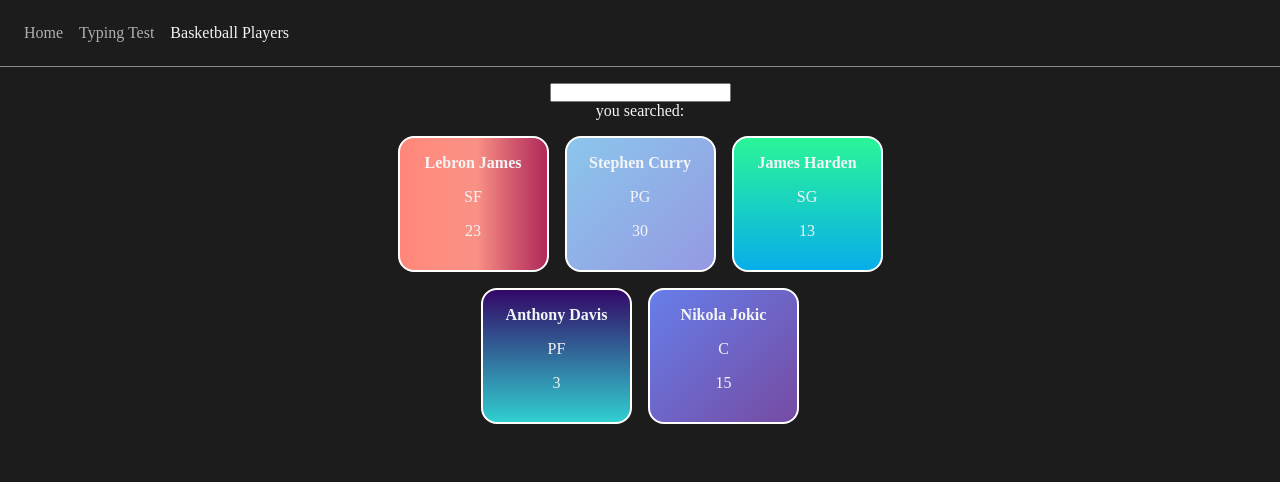
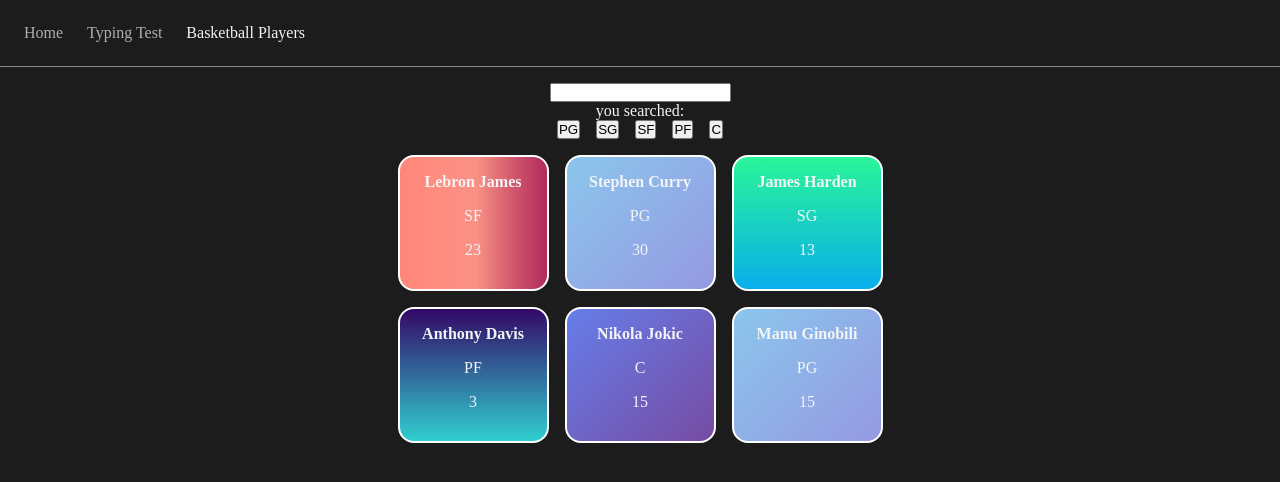
Before and after one commit to shulepov1/react, a React (Vite) app: page /players in a window 1280 px wide. Shown: the top 482 px of the page. Built offline with nearby package versions, Linux system fonts and the light colour scheme.

Commit message:
lab5 no styling

```diff
--- a/src/components/navbar/navbar.module.css
+++ b/src/components/navbar/navbar.module.css
@@ -6,7 +6,7 @@ nav {
 ul {
     list-style-type: none;
     display: flex;
-    gap: 1rem;
+    gap: 1.5rem;
 }
 
 .navlink {
--- a/src/components/players/PlayerCards.tsx
+++ b/src/components/players/PlayerCards.tsx
@@ -12,7 +12,7 @@ const Cards = styled.div`
     max-width: 600px;
 `;
 
-export default function PlayerCards({ playersData, query }) {
+export default function PlayerCards({ playersData, query, chosenPosition }) {
     useEffect(() => {
         setPlayers(playersData);
     }, []);
@@ -23,6 +23,14 @@ export default function PlayerCards({ playersData, query }) {
         <Cards>
             {players
                 .filter((player) => {
+                    const res =
+                        player.name
+                            .toLowerCase()
+                            .includes(query.toLowerCase()) ||
+                        player.number.toString().includes(query);
+                    if (chosenPosition) {
+                        return res && player.position == chosenPosition;
+                    }
                     return (
                         player.name
                             .toLowerCase()
--- /dev/null
+++ b/src/components/players/PlayerOptionPosition.tsx
@@ -0,0 +1,27 @@
+import styled from "styled-components";
+
+const PositionContainer = styled.button`
+    color: ${(props) =>
+        props.position === props.chosenPosition ? "red" : "black"};
+`;
+
+type PlayerOptionPosition = {
+    position: string;
+    onClick: (value: string) => void;
+};
+
+export default function PlayerOptionPosition({
+    position,
+    chosenPosition,
+    onClick,
+}: PlayerOptionPosition) {
+    return (
+        <PositionContainer
+            position={position}
+            chosenPosition={chosenPosition}
+            onClick={onClick}
+        >
+            {position}
+        </PositionContainer>
+    );
+}
--- /dev/null
+++ b/src/components/players/PlayerOptionPositions.tsx
@@ -0,0 +1,48 @@
+import styled from "styled-components";
+import PlayerOptionPosition from "./PlayerOptionPosition";
+
+type Props = {
+    onClick: (value: string) => void;
+    chosenPosition: string;
+    position: string;
+};
+
+const Positions = styled.div`
+    display: flex;
+    gap: 1rem;
+`;
+
+export default function PlayerOptionPositions({
+    onClick,
+    chosenPosition,
+}: Props) {
+    return (
+        <Positions>
+            <PlayerOptionPosition
+                position={"PG"}
+                onClick={onClick}
+                chosenPosition={chosenPosition}
+            ></PlayerOptionPosition>
+            <PlayerOptionPosition
+                position={"SG"}
+                onClick={onClick}
+                chosenPosition={chosenPosition}
+            ></PlayerOptionPosition>
+            <PlayerOptionPosition
+                position={"SF"}
+                onClick={onClick}
+                chosenPosition={chosenPosition}
+            ></PlayerOptionPosition>
+            <PlayerOptionPosition
+                position={"PF"}
+                onClick={onClick}
+                chosenPosition={chosenPosition}
+            ></PlayerOptionPosition>
+            <PlayerOptionPosition
+                position={"C"}
+                onClick={onClick}
+                chosenPosition={chosenPosition}
+            ></PlayerOptionPosition>
+        </Positions>
+    );
+}
--- a/src/pages/BasketballPlayers/index.tsx
+++ b/src/pages/BasketballPlayers/index.tsx
@@ -3,6 +3,7 @@ import { useState, useEffect, useContext } from "react";
 import playersData from "./playersData.ts";
 import PlayerCards from "../../components/players/PlayerCards.tsx";
 import styled from "styled-components";
+import PlayerOptionPositions from "../../components/players/PlayerOptionPositions.tsx";
 
 const Page = styled.div`
     display: flex;
@@ -23,19 +24,35 @@ export default function BasketballPlayersPage() {
     const { setActiveIndex } = useContext(AppContext);
 
     const [query, setQuery] = useState("");
+    const [chosenPosition, setChosenPosition] = useState("");
 
+    function handlePositionButtonClick(e) {
+        const newPos = e.target.textContent;
+        if (newPos === chosenPosition) {
+            setChosenPosition("");
+        } else {
+            setChosenPosition(newPos);
+        }
+    }
     useEffect(() => {
         setActiveIndex(2);
     }, [setActiveIndex]);
-
     return (
         <Page>
             <InputContainer>
                 <input type="text" onInput={(e) => setQuery(e.target.value)} />
                 <div>you searched: {query}</div>
             </InputContainer>
-
-            <PlayerCards playersData={playersData} query={query} />
+            <PlayerOptionPositions
+                onClick={handlePositionButtonClick}
+                chosenPosition={chosenPosition}
+            ></PlayerOptionPositions>
+            {chosenPosition}
+            <PlayerCards
+                playersData={playersData}
+                query={query}
+                chosenPosition={chosenPosition}
+            />
         </Page>
     );
 }
--- a/src/pages/BasketballPlayers/playersData.ts
+++ b/src/pages/BasketballPlayers/playersData.ts
@@ -23,6 +23,10 @@ const playersData: PlayerType[] = [
         name: "Nikola Jokic",
         position: "C",
         number: 15,
+    },{
+        name: "Manu Ginobili",
+        position: "PG",
+        number: 15,
     },
 ];
 export default playersData;
```
